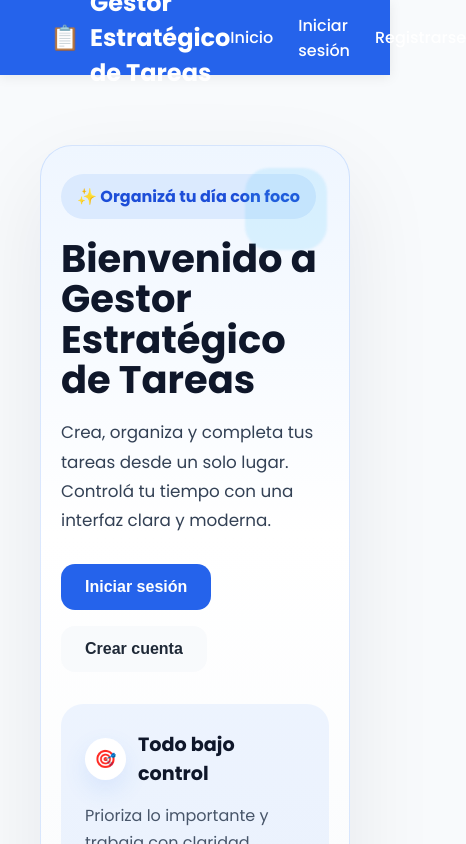
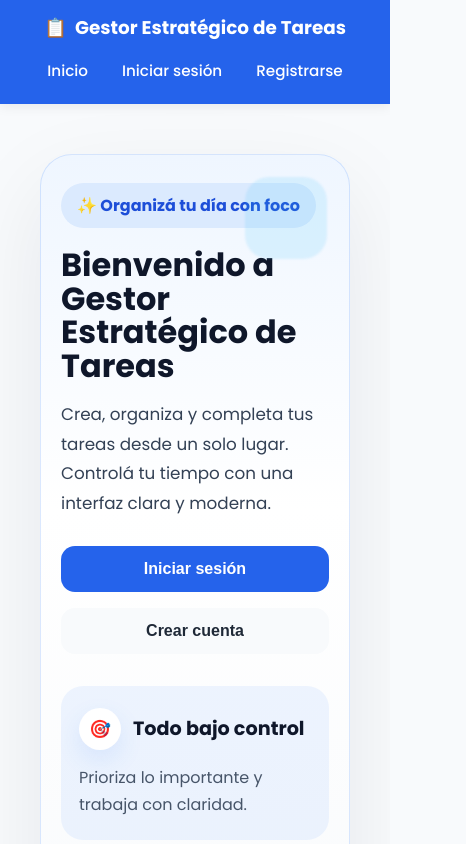
Before and after one commit to jsstagno90/ProyectoM4_JuanStagno, a React (Vite) app: page / in a window 390 px wide. Shown: the top 844 px of the page, 466 px wide, since content can reach past the window. Built offline with nearby package versions, Linux system fonts and the light colour scheme; no server answers.

Commit message:
terminado responsive

```diff
--- a/src/components/Header.css
+++ b/src/components/Header.css
@@ -62,3 +62,58 @@
 .logout-btn:hover {
   transform: translateY(-2px);
 }
+
+@media (max-width: 780px) {
+  .header {
+    flex-wrap: wrap;
+    align-items: center;
+    padding: 14px 16px;
+    gap: 10px;
+    height: auto;
+  }
+
+  .logo {
+    font-size: 1.15rem;
+    gap: 8px;
+  }
+
+  .nav {
+    gap: 10px;
+    justify-content: flex-end;
+    flex: 1 1 100%;
+    flex-wrap: wrap;
+  }
+
+  .nav a,
+  .logout-btn {
+    padding: 8px 12px;
+    min-width: auto;
+    font-size: 0.95rem;
+  }
+
+  .logout-btn {
+    padding: 8px 14px;
+  }
+}
+
+@media (max-width: 520px) {
+  .header {
+    justify-content: center;
+  }
+
+  .logo {
+    width: 100%;
+    justify-content: center;
+    text-align: center;
+  }
+
+  .nav {
+    justify-content: center;
+  }
+
+  .nav a,
+  .logout-btn {
+    width: auto;
+    flex: 1 1 auto;
+  }
+}
--- a/src/components/Taskitem.css
+++ b/src/components/Taskitem.css
@@ -105,6 +105,17 @@
   transform: translateY(-2px);
 }
 
+@media (max-width: 520px) {
+  .task-actions {
+    flex-direction: column;
+    align-items: stretch;
+  }
+
+  .task-btn {
+    width: 100%;
+  }
+}
+
 .complete-btn {
   background: #22c55e;
 }
--- a/src/index.css
+++ b/src/index.css
@@ -282,6 +282,58 @@ body {
   }
 }
 
+@media (max-width: 640px) {
+  header {
+    flex-direction: column;
+    align-items: stretch;
+    padding: 16px 18px;
+    gap: 16px;
+  }
+
+  .nav {
+    justify-content: center;
+    flex-wrap: wrap;
+    gap: 10px;
+  }
+
+  .container {
+    margin: 30px auto;
+  }
+
+  .home-hero h1 {
+    font-size: 2rem;
+  }
+
+  .home-hero p {
+    max-width: 100%;
+  }
+
+  .home-buttons {
+    flex-direction: column;
+    align-items: stretch;
+  }
+
+  .primary-btn,
+  .secondary-btn,
+  .home-link button {
+    width: 100%;
+  }
+
+  .home-welcome {
+    flex-direction: column;
+    align-items: stretch;
+  }
+
+  .home-logout-card {
+    flex-direction: column;
+    align-items: stretch;
+  }
+
+  .home-highlight-card {
+    padding: 22px 18px;
+  }
+}
+
 .auth-page {
   min-height: calc(100vh - 96px);
   display: flex;
```
